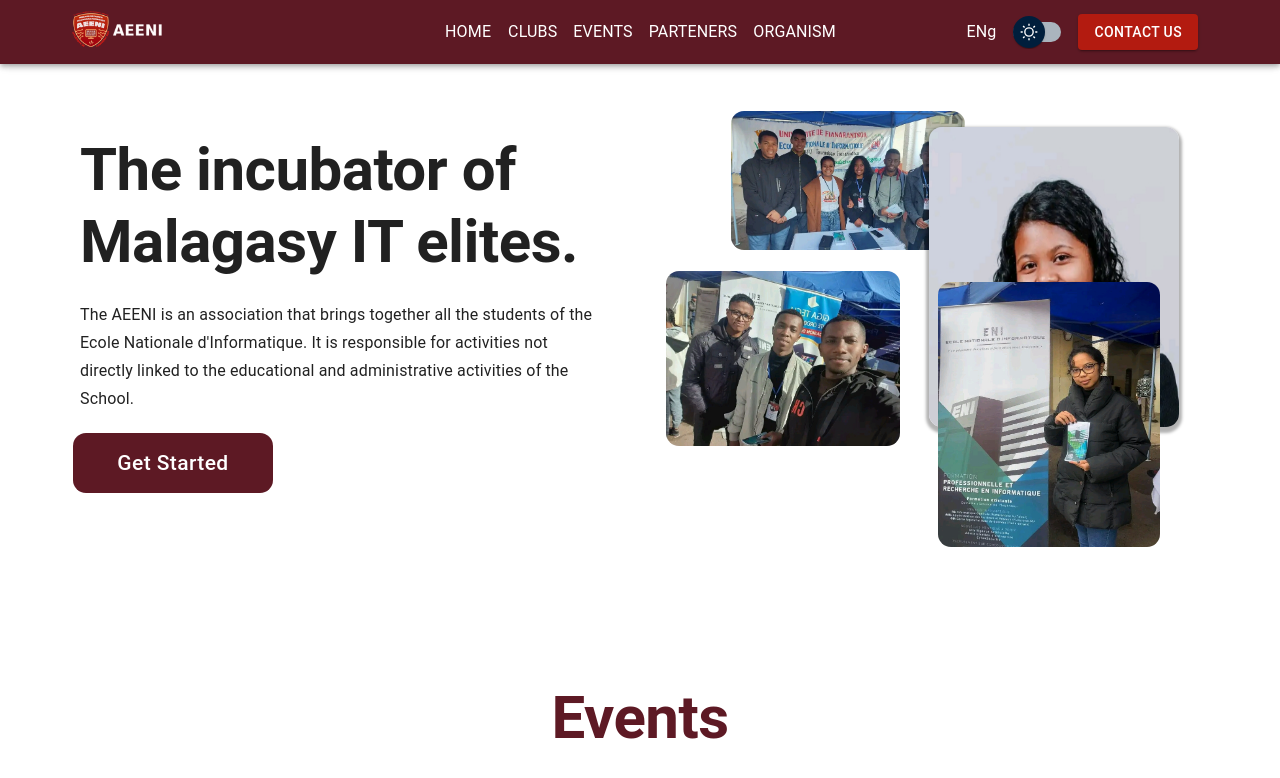
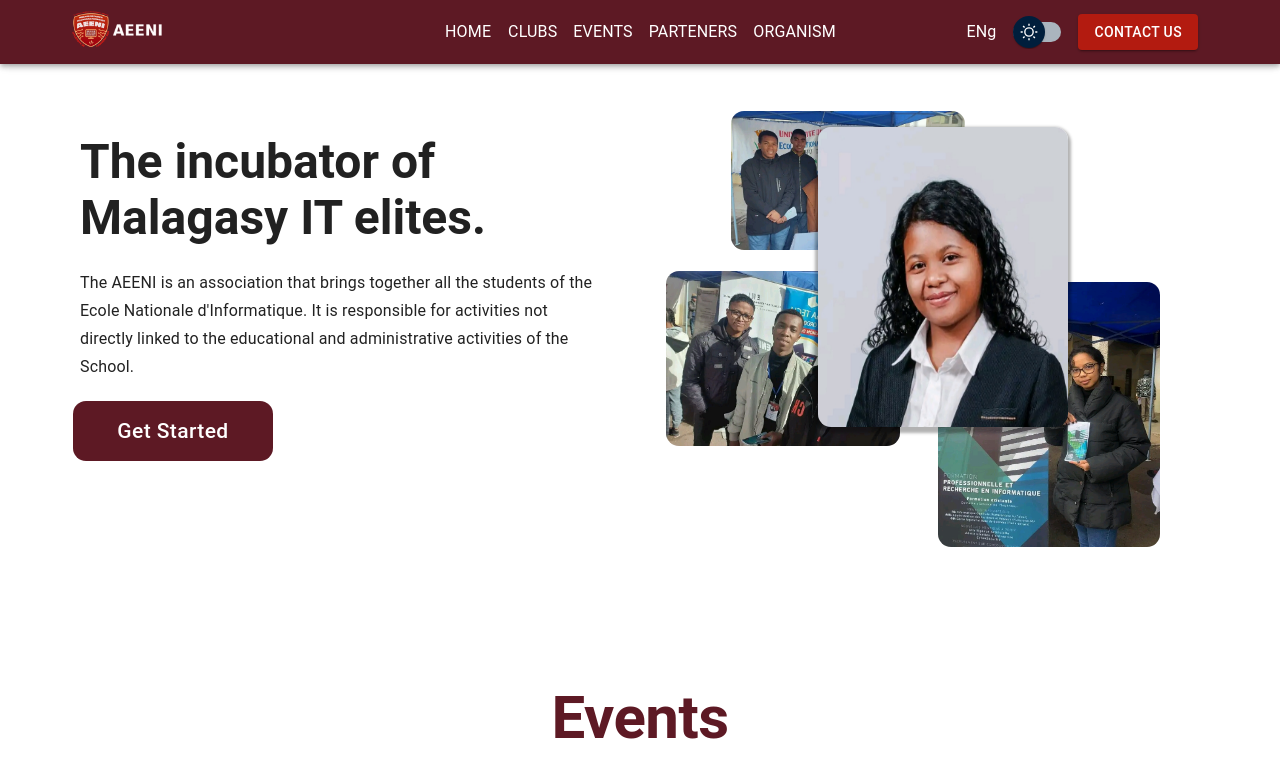
Before and after one commit to AEENI-UF/devhunt-edition-1-project-main, a React (Create React App) app: page / in a window 1280 px wide. Shown: the top 778 px of the page. Built offline with nearby package versions, Linux system fonts and the light colour scheme.

Commit message:
hero modified

```diff
--- a/src/components/Hero/WordHero.jsx
+++ b/src/components/Hero/WordHero.jsx
@@ -7,7 +7,7 @@ export default function WordHero() {
   return (
     <Box sx={{ padding: { xs: "18px", md: "32px" } }}>
       <Typography
-        variant="h2"
+        variant="h3"
         color="text.primary"
         sx={{ fontWeight: "bold", paddingBottom: "23px" }}
       >
--- a/src/components/Hero/image.jsx
+++ b/src/components/Hero/image.jsx
@@ -4,11 +4,11 @@ import {
   Grid,
 } from '@mui/material';
 import Rosa from '../../assets/images/Rosa.jpg';
-import Lanja from '../../assets/images/Lanja.jpg';
 import Membre from '../../assets/images/membre.jpg';
 import Eldinoh from '../../assets/images/Eldinoh.jpg';
 import Tinah from '../../assets/images/Tinah.jpg'
 import { makeStyles } from '@mui/styles';
+import Eni from '../../assets/images/eni.jpg';
 import AOS from 'aos';
 import '../../../node_modules/aos/dist/aos.css';
 
@@ -20,10 +20,11 @@ const useStyles = makeStyles({
     height: "300px !important",
     position: "absolute !important",
     borderRadius: "13px !important",
-    left: "161px",
+    left: "50px",
     top: "45px",
     boxShadow: "0px 3px 3px 3px rgba(0, 0, 0, 0.301) !important",
-    zIndex: 1
+    zIndex:99
+
   }
 })
 
@@ -71,10 +72,16 @@ export default function Image() {
                   data-aos-easing='ease-out-cubic'
                   data-aos-duration='4000'
                   />
-              </Grid>
-              <Grid item xs={12}>
+
                 <img
-                  style={{ width: "222px", height: "265px", marginTop: "200px", borderRadius: "13px", marginLeft: "170px", zIndex: 0.1 }}
+                  style={{
+                      position:'relative',
+                        zIndex:0.1,
+                      width: "222px"
+                      , height: "265px"
+                      , marginTop: "200px",
+                        borderRadius: "13px",
+                        marginLeft: "170px"}}
                   src={Tinah}
                   alt="alt"
                   data-aos='fade-left'
@@ -91,9 +98,9 @@ export default function Image() {
 
       <Box sx={{ display: { xs: "flex", sm: "flex", md: "none" } }}>
         <img
-          style={{ width: "100%", height: "241px", borderRadius: "0 0 13px 13px", marginBottom: "4vw" }}
+          style={{ width: "100%", height: "23%", borderRadius: "0 0 13px 13px", marginBottom: "4vw" }}
           alt="alt"
-          src={Lanja}
+          src={Eni}
 
           data-aos='fade-up'
           data-aos-easing='ease-out-cubic'
--- a/src/sections/home/event.section.jsx
+++ b/src/sections/home/event.section.jsx
@@ -30,7 +30,7 @@ export default function EventSection() {
     const ImageTab = [
         Logo1 , Logo2 , Logo3 , Logo4,Logo5
     ]
-    const dateTab =["13-14 Aout 2022","23 juillet 2022","5 fevrier 2022","26-27 mai 2022 ","19 Mars 2022"];
+    const dateTab =["13 - 14 Aout 2022","23 juillet 2022","5 fevrier 2022","26-27 mai 2022 ","19 Mars 2022"];
 
   const ContentTab = [
       t("DEV_HUNT_ED1_DESCRIPTION"),
@@ -94,7 +94,7 @@ export default function EventSection() {
                             data-aos-easing='ease-out-cubic'
                             data-aos-duration='6000'
                             >
-                            <Box sx={{ height: "100%" }}>
+                            <Box sx={{ height: "100%"}}>
                                 <Typography
                                 variant="h6"
                                 color="primary.main"
@@ -107,9 +107,9 @@ export default function EventSection() {
                                 {ContentTab[i]}
                                 </Typography>
                                 <Typography
-                                style={{ marginTop: "13px" }}
+                                style={{ marginTop: "20px" }}
                                 variant="subtitle1"
-                                color="black">
+                                color="text.primary">
                                 {
                                   dateTab[i]
                                 }
@@ -179,6 +179,7 @@ export default function EventSection() {
                       </Typography>
                       <Typography
                         variant="subtitle1"
+                        style={{marginTop:"20px"}}
                         color="text.primary">
                         {
                           dateTab[i]
@@ -240,11 +241,11 @@ export default function EventSection() {
                         style={{ width: "100%", height: "auto", borderRadius: "13px" }}
                         src={ImageTab[i]} />
                     </Grid>
-                    <Grid item xs={12} sx={{ paddingLeft: "48px" }}>
+                    <Grid item xs={12}>
                         <Typography
                         variant="h6"
                         color="primary.main"
-                        style={{ fontWeight: "bold", marginBottom: "12px" }}
+                        style={{ fontWeight: "bold", marginBottom: "12px",marginLeft:"23px" }}
                         >
                         {
                             TitleContentTab[i]
@@ -253,7 +254,7 @@ export default function EventSection() {
                         <Typography
                         variant="subtitle1"
                         color="text.primary"
-                        style={{ marginBottom: "12px" }}
+                        style={{ marginBottom: "12px" ,marginLeft:"23px"}}
                         >
                         {
                             ContentTab[i]
@@ -261,6 +262,7 @@ export default function EventSection() {
                         </Typography>
                         <Typography
                         variant="subtitle1"
+                        style={{marginTop:"20px",marginLeft:"23px"}}
                         color="text.primary">
                         {
                           dateTab[i]
@@ -297,11 +299,11 @@ export default function EventSection() {
                 style={{ width: "100%", height: "auto", borderRadius: "13px" }}
                 src={ImageTab[i]} />
             </Grid>
-            <Grid item xs={12} sx={{ paddingLeft: "48px" }}>
+            <Grid item xs={12}>
               <Typography
                 variant="h6"
                 color="primary.main"
-                style={{ fontWeight: "bold", marginBottom: '12px' }}
+                sx={{ fontWeight: "bold", marginBottom: '12px',marginLeft:"23px" }}
               >
                 {
                     TitleContentTab[i]
@@ -310,7 +312,7 @@ export default function EventSection() {
               <Typography
                 variant="subtitle1"
                 color="text.primary"
-                style={{ marginBottom: "12px" }}
+                style={{ marginBottom: "12px" ,marginLeft:"23px"}}
               >
                 {
                     ContentTab[i]
@@ -318,6 +320,7 @@ export default function EventSection() {
               </Typography>
               <Typography
                 variant="subtitle1"
+                style={{marginTop:"20px",marginLeft:"23px"}}
                 color="text.primary">
                 {
                   dateTab[i]
```
Also changed, not shown: src/assets/images/eni.jpg (added).
